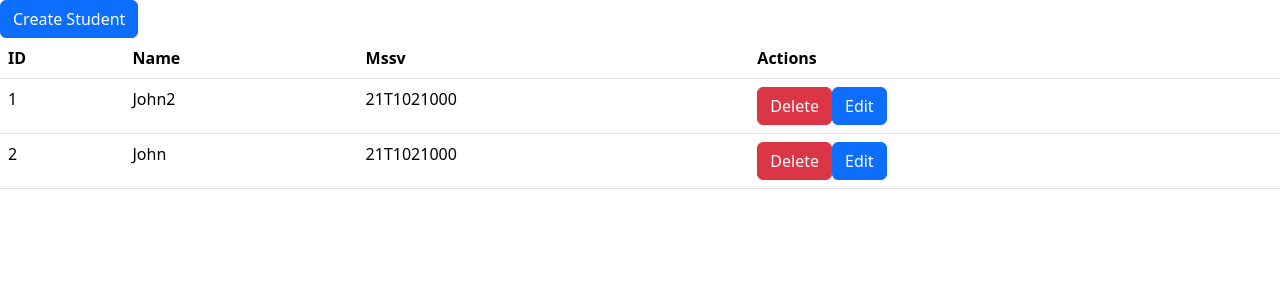
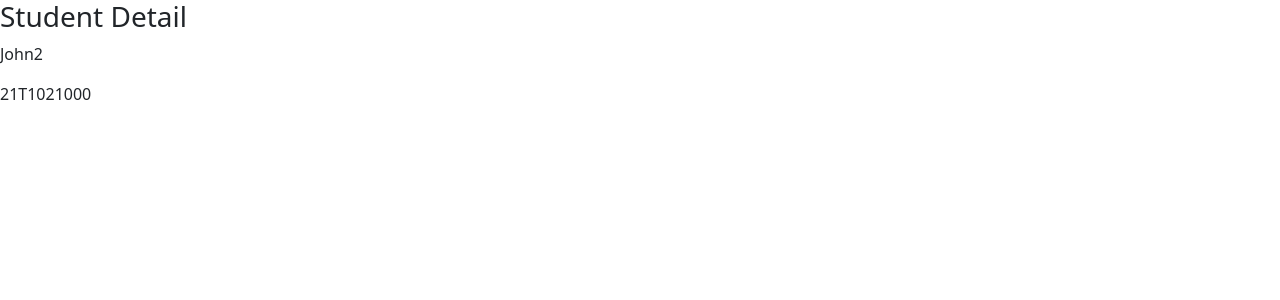
Before and after one commit to Jzztt/FA24-WD19316-WEB2072, a Vue app: page /students/1 in a window 1280 px wide. Shown: the top 300 px of the page. Built offline with nearby package versions, Linux system fonts and the light colour scheme; data requests are answered from the project's data file.

Commit message:
feat: student detail

```diff
--- a/src/App.vue
+++ b/src/App.vue
@@ -1,9 +1,8 @@
 <script setup>
 // import { ref } from 'vue';
 // import LifeCycle from './components/LifeCycle.vue';
-
 // import ParentSlot from './components/ParentSlot.vue';
-import HomeView from './views/HomeView.vue';
+// import HomeView from './views/HomeView.vue';
 // import FormBinding from './components/FormBinding.vue';
 // import EventBinding from './components/EventBinding.vue'
 // import ListRendering from './components/ListRendering.vue'
@@ -19,13 +18,15 @@ import HomeView from './views/HomeView.vue';
       <LifeCycle />
     </div> -->
     <!-- <ParentSlot/> -->
-    <HomeView />
+    <!-- <HomeView /> -->
+
     <!-- <FormBinding /> -->
     <!-- <EventBinding /> -->
     <!-- <ListRendering /> -->
     <!-- <ConditionalRendering /> -->
     <!-- <StateVueJs /> -->
     <!-- <DataBinding /> -->
+     <RouterView></RouterView>
   </div>
 </template>
 
--- /dev/null
+++ b/src/components/StudentDetail.vue
@@ -0,0 +1,34 @@
+<template>
+    <div>
+        <div>
+            <h3>Student Detail</h3>
+            <div>
+                <p>{{ student.name }}</p>
+                <p>{{ student.mssv }}</p>
+            </div>
+
+        </div>
+
+    </div>
+</template>
+
+<script setup>
+import instanceAxios from '@/utils/configAxios';
+import { onMounted, ref } from 'vue';
+import { useRoute } from 'vue-router';
+
+
+const { params } = useRoute()
+
+const student = ref({})
+const fetchStudent = async () => {
+    const fetchStudentResponse = await instanceAxios.get(`students/${params.id}`)
+    student.value = fetchStudentResponse.data
+}
+
+onMounted(() => {
+    fetchStudent()
+})
+</script>
+
+<style lang="scss" scoped></style>
--- a/src/router/index.js
+++ b/src/router/index.js
@@ -1,5 +1,7 @@
 import { createRouter, createWebHistory } from 'vue-router'
 import HomeView from '../views/HomeView.vue'
+import AboutView from '@/views/AboutView.vue'
+import StudentDetail from '@/components/StudentDetail.vue'
 
 const router = createRouter({
   history: createWebHistory(import.meta.env.BASE_URL),
@@ -12,10 +14,12 @@ const router = createRouter({
     {
       path: '/about',
       name: 'about',
-      // route level code-splitting
-      // this generates a separate chunk (About.[hash].js) for this route
-      // which is lazy-loaded when the route is visited.
-      component: () => import('../views/AboutView.vue')
+      component: AboutView
+    },
+    {
+      path: '/students/:id',
+      name: 'studentDetail',
+      component: StudentDetail
     }
   ]
 })
--- a/src/views/HomeView.vue
+++ b/src/views/HomeView.vue
@@ -14,7 +14,7 @@ const isShowModal = ref(false)
 const deleteItem = async (id) => {
   try {
     const isDeleted = confirm('Are you sure')
-    if(!isDeleted) return
+    if (!isDeleted) return
     const deleteStudentResponse = await instanceAxios.delete(`students/${id}`)
     // fetchStudents()
     students.value = students.value.filter((student) => student.id !== id)
@@ -92,6 +92,9 @@ onMounted(() => {
           <td>
             <button class="btn btn-danger" @click="deleteItem(id)">Delete</button>
             <button class="btn btn-primary" @click="handleEdit(id)">Edit</button>
+            <!-- <RouterLink class="btn btn-primary" :to='`/students/${id}`'>Detail</RouterLink> -->
+            <RouterLink class="btn btn-primary" :to='{ name: "studentDetail", params: { id } }'>Detail</RouterLink>
+
           </td>
         </tr>
       </tbody>
```
